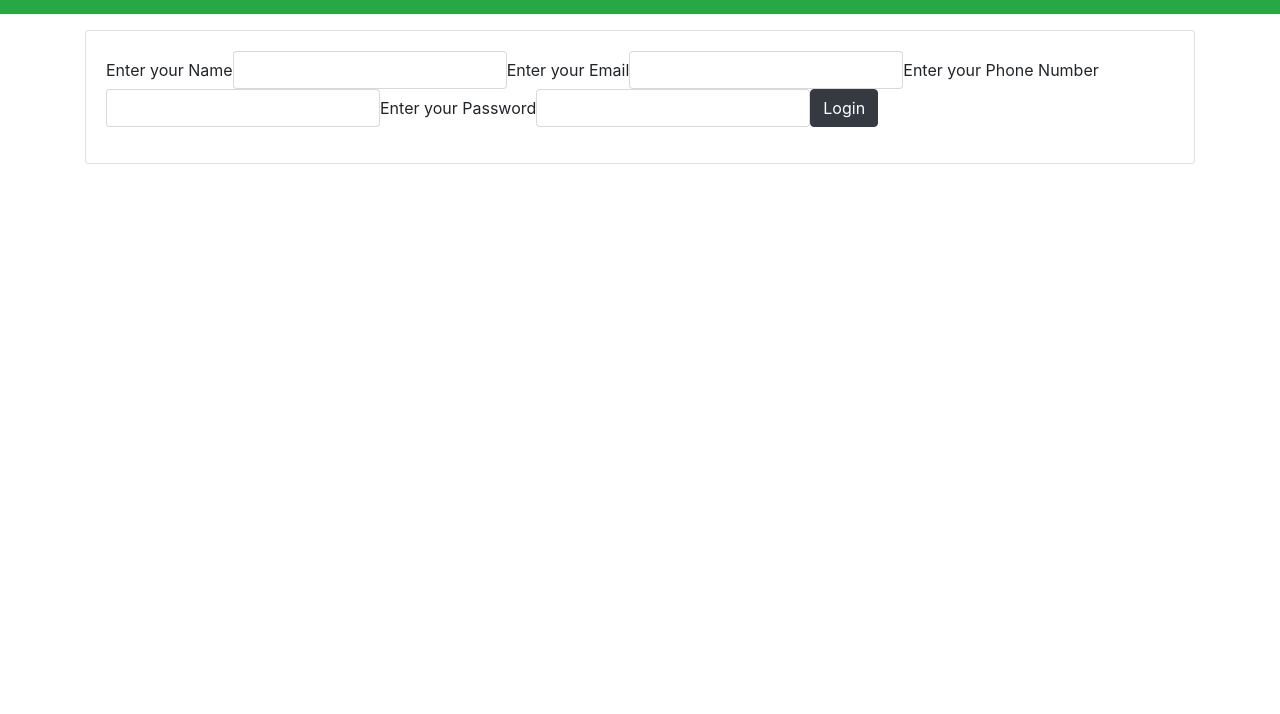
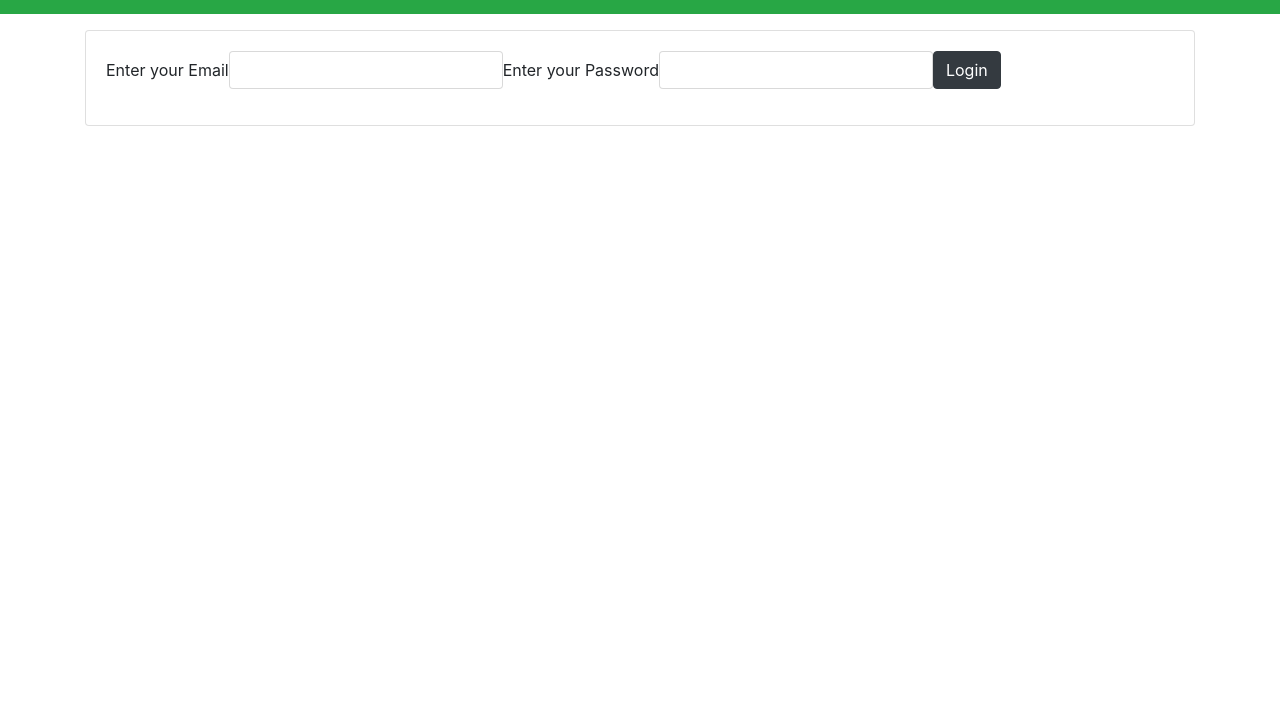
Before and after one commit to AshwiniPare/chatApp, a website: page public/login/login.html in a window 1280 px wide. Shown: the part 86-800 px from the top of the page. Drawn offline with nearby package versions, Linux system fonts and the light colour scheme.

Commit message:
login fe

```diff
--- a/public/login/login.html
+++ b/public/login/login.html
@@ -20,14 +20,8 @@
    <div id="main" class="card card-body">
     <form id="addForm" onsubmit="login(event)" class="form-inline mb-3">
 
-       <label for="userName" class="form-label">Enter your Name</label><br>
-        <input type="text" class="form-control" id="userName" name="userName"><br>
-
         <label for="userEmail" class="form-label">Enter your Email</label><br>
         <input type="email" class="form-control" id="userEmail" name="userEmail"><br>
-
-        <label for="userPhone" class="form-label">Enter your Phone Number</label><br>
-        <input type="tel" class="form-control" id="userPhone" name="userPhone"><br>
 
         <label for="userPassword" class="form-label">Enter your Password</label><br>
         <input type="password" class="form-control" id="userPassword" name="userPassword" required><br>
--- a/public/login/login.js
+++ b/public/login/login.js
@@ -2,15 +2,11 @@ async function login(event)
 {
     try {
         event.preventDefault();
-        const name = event.target.userName.value;
         const email = event.target.userEmail.value;
-        const phone = event.target.userPhone.value;
         const password = event.target.userPassword.value;
 
         const loginDetails = {
-            name,
             email,
-            phone,
             password
         }
         console.log("inside login");
```
